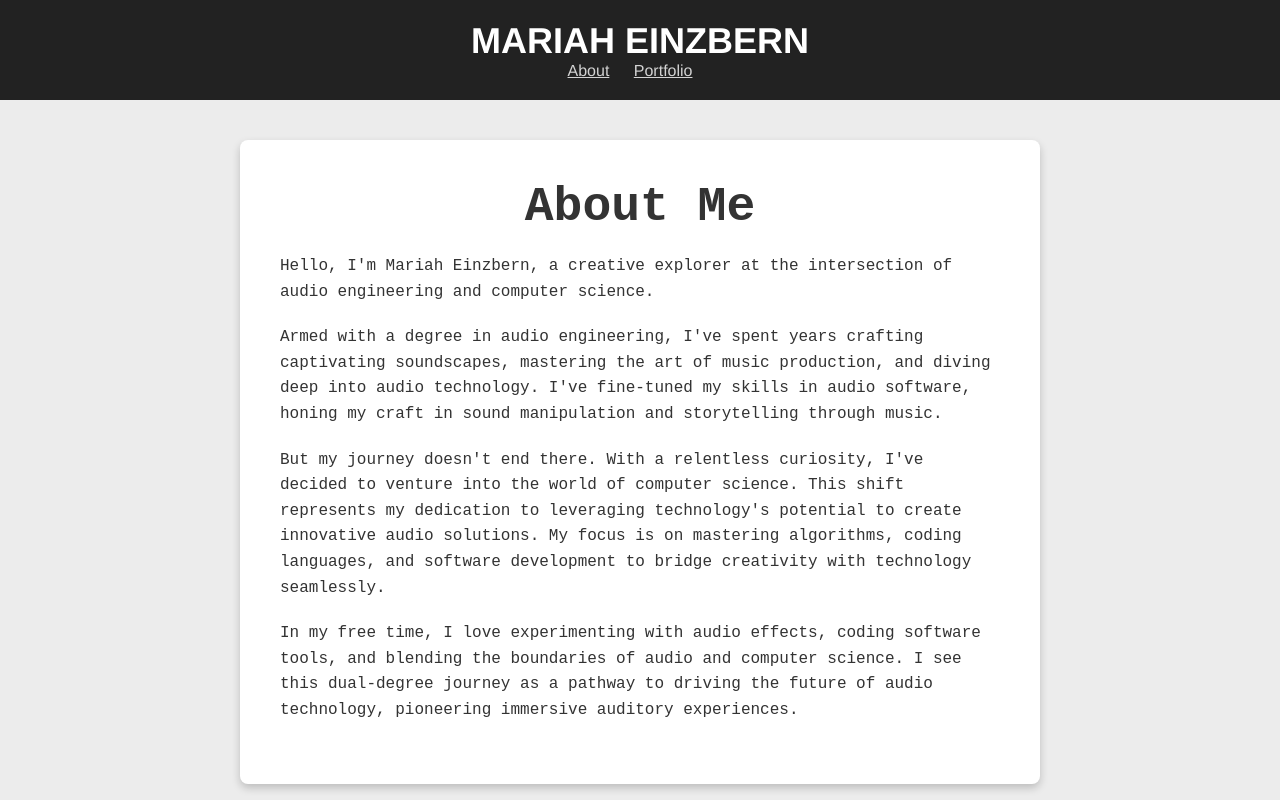
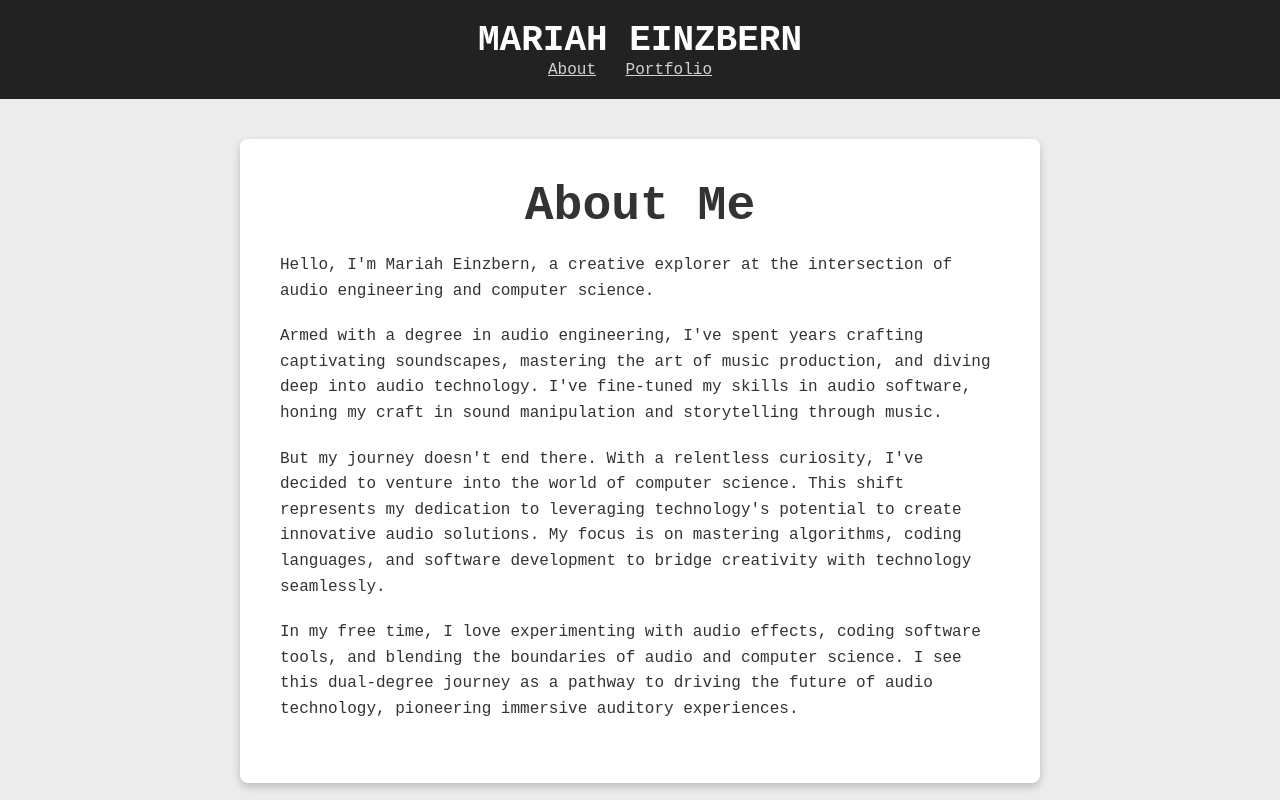
Before and after one commit to MariEinz/MariEinz.github.io, a plain HTML site: page index.html in a window 1280 px wide. Shown: the top 800 px of the page. Drawn offline with Linux system fonts and the light colour scheme.

Commit message:
Update styles.css

```diff
--- a/styles.css
+++ b/styles.css
@@ -7,7 +7,7 @@
 
 /* Global styles */
 body {
-  font-family: "Helvetica Neue", Helvetica, Arial, sans-serif;
+  font-family: 'Cutive Mono', monospace;
   background-color: #ECECEC;
   color: #333;
 }
```
